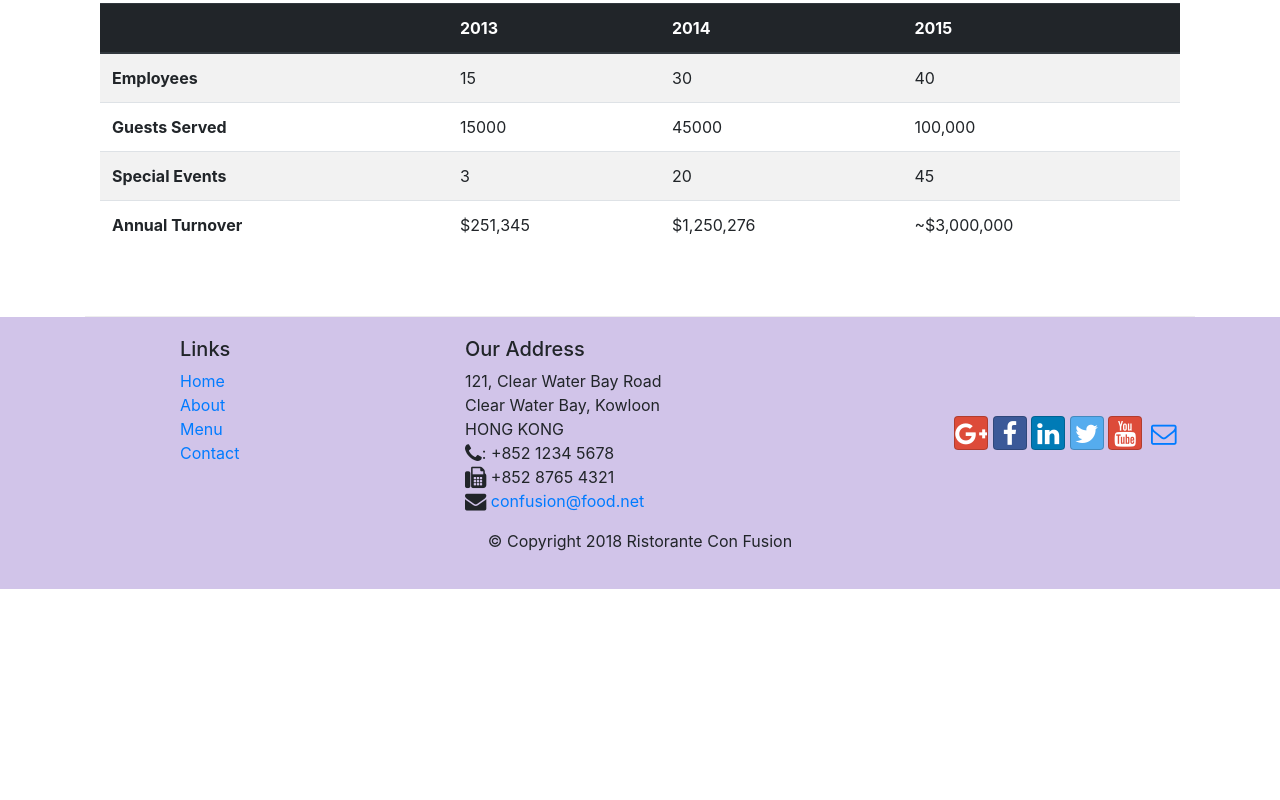
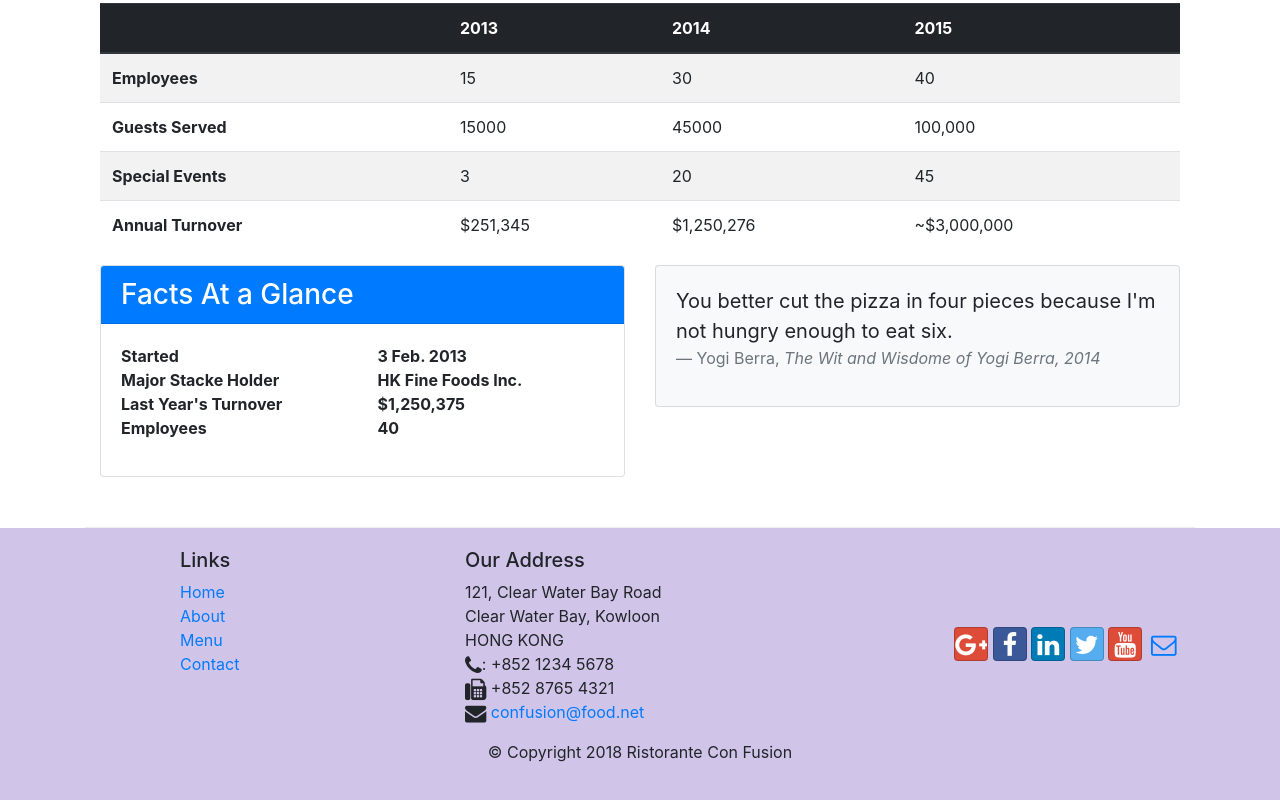
Before and after one commit to MernaHesham/site-test, a website: page aboutus.html in a window 1280 px wide. Shown: the part 1584-2384 px from the top of the page. Before the commit the page ends 2173 px from the top, so only its background shows below. Drawn offline with nearby package versions, Linux system fonts and the light colour scheme.

Commit message:
added Cards in aboutus.html

```diff
--- a/aboutus.html
+++ b/aboutus.html
@@ -170,8 +170,34 @@
 
                 </div>
             </div>
-            <div class="col-12 col-sm-3">
-
+            <div class="col-12 col-md-6">
+                <div class="card">
+                    <h3 class="card-header bg-primary text-white">Facts At a Glance</h3>
+                    <div class="card-body">
+                        <dl class="row">
+                            <dt class="col-6">Started</dt>
+                            <dt class="col-6">3 Feb. 2013</dt>
+                            <dt class="col-6">Major Stacke Holder</dt>
+                            <dt class="col-6">HK Fine Foods Inc.</dt>
+                            <dt class="col-6">Last Year's Turnover</dt>
+                            <dt class="col-6">$1,250,375</dt>
+                            <dt class="col-6">Employees</dt>
+                            <dt class="col-6">40</dt>
+                        </dl>
+                    </div>
+                </div>
+            </div>
+            <div class="col-12 col-md-6">
+                <div class="card card-body bg-light">
+                    <blockquote class="blockquote">
+                        <p class="mb-0">You better cut the pizza in four pieces because
+                            I'm not hungry enough to eat six.
+                        </p>
+                        <footer class="blockquote-footer">Yogi Berra,
+                            <cite title="Source Title">The Wit and Wisdome of Yogi Berra, 2014</cite>
+                        </footer>
+                    </blockquote>
+                </div>
             </div>
 
         </div>
```
